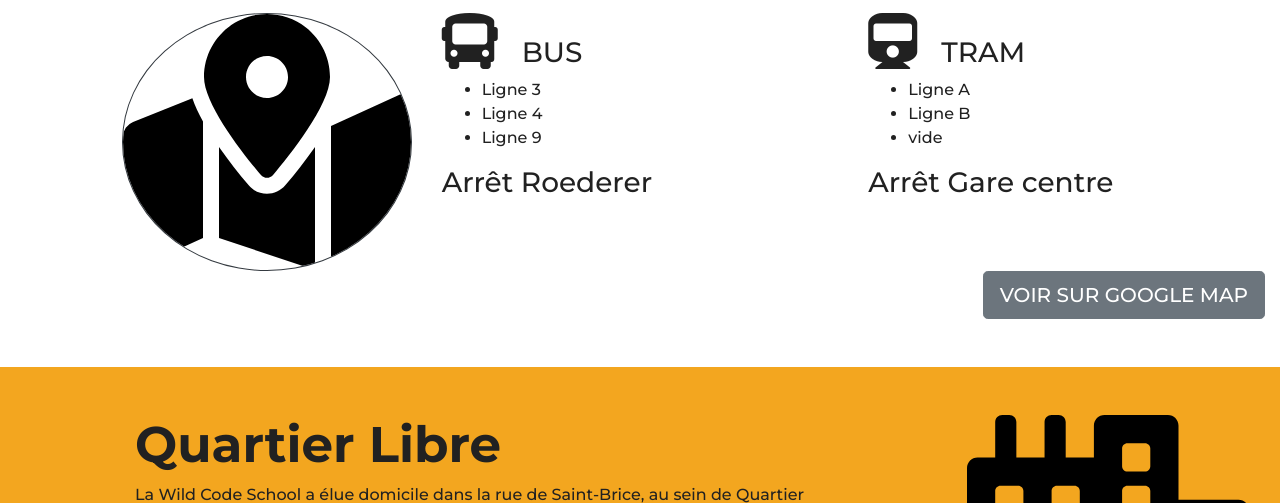
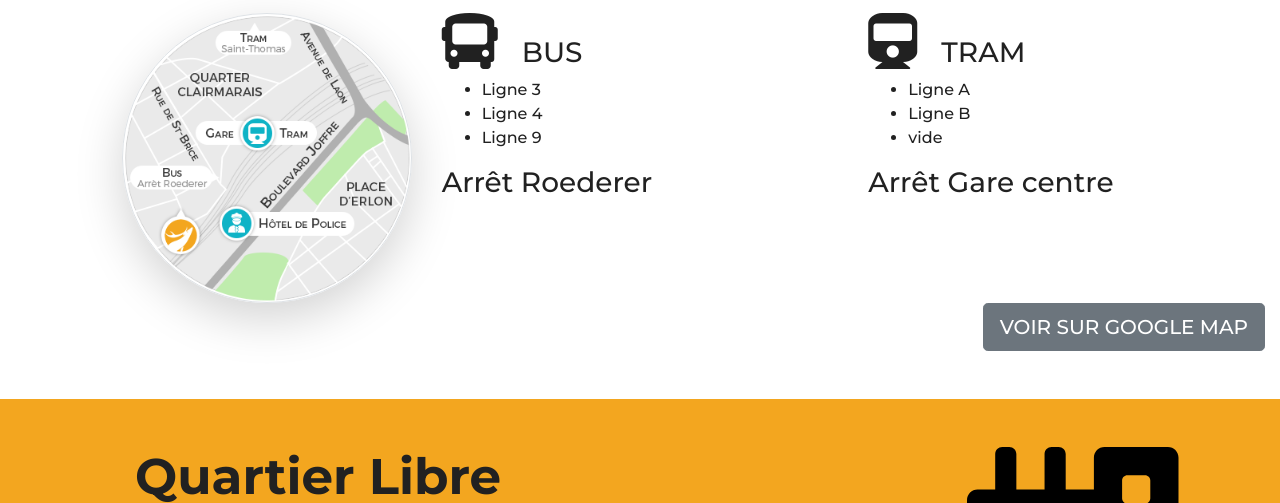
Before and after one commit to Gautier08/Projet1-Acces-WCS, a plain HTML site: page index.html in a window 1280 px wide. Shown: the part 737-1240 px from the top of the page. Drawn offline with nearby package versions, Linux system fonts and the light colour scheme.

Commit message:
add map image

```diff
--- a/index.html
+++ b/index.html
@@ -72,8 +72,8 @@
                 Les rues avenantes à l'école étant payantes, nous vous conseillons d'utiliser les transports en communs.
                 </p>
               </div>
-        <div class="col-sm-3 offset-1 col-10">
-          <img src="images/map-marked-alt-solid.svg" alt="transport_map" width="100%" class="rounded-circle border border-dark">
+        <div class="col-md offset-1 col-10">
+          <img src="images/map.png" alt="transport_map" width="100%" class="rounded-circle border shadow-lg" >
         </div>
         <div class="col-12 col-sm-4">
           <h3><i class="fas fa-bus fa-2x pr-4"></i>BUS</h3>
```
Also changed, not shown: images/map.png (added).
